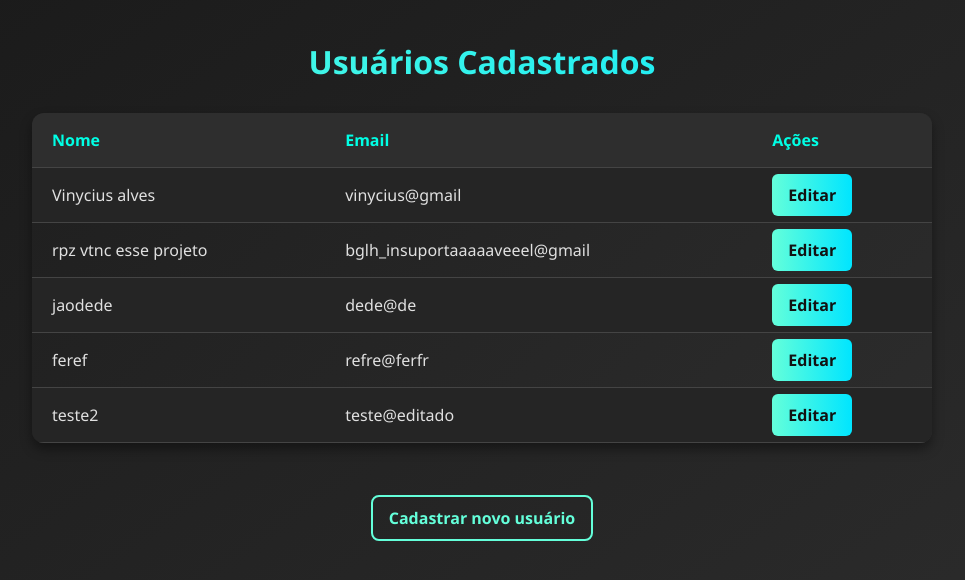
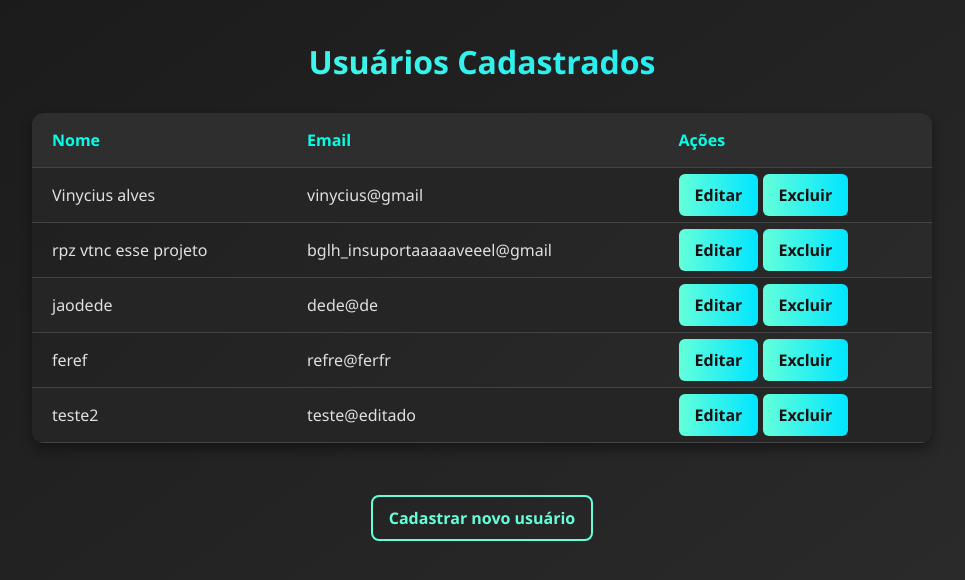
Before and after one commit to sh1ftx/MVCFlaskApp, a Flask app: page /user_list in a window 1280 px wide. Shown: the top 580 px of the page, without its empty margins (158-1123 px from the left). Run offline with Flask 3, Linux system fonts and the light colour scheme; data comes from the database, SQL or seed files in the repository.

Commit message:
Resolvendo erro do botão

```diff
--- a/App/templates/user_list.html
+++ b/App/templates/user_list.html
@@ -21,7 +21,7 @@
             <td>{{ user[2] }}</td>
             <td>
                 <a href="/edit_user/{{ user[0] }}" class="button editar">Editar</a>
-
+                <a href="/excluir/{{ user[0] }}" class="button editar">Excluir</a>
                 <!-- envia o id para a pagina de edicao-->
             </td>
         </tr>
```
